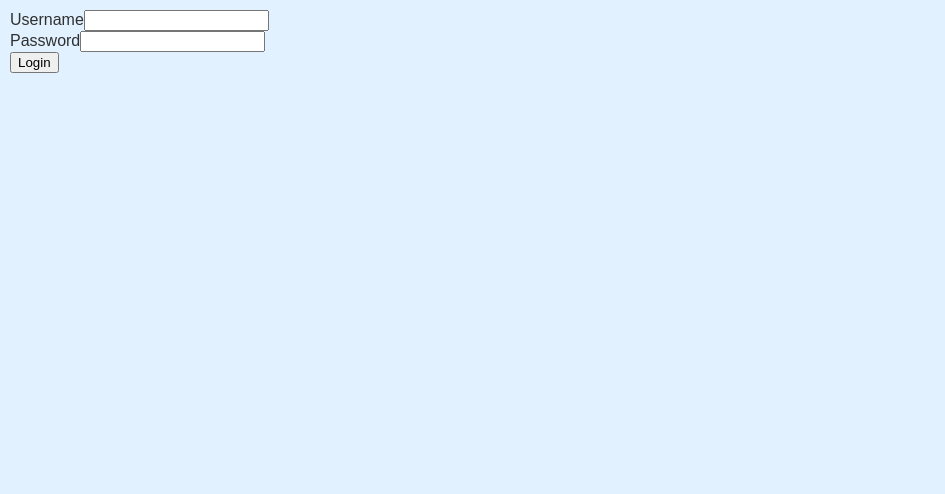
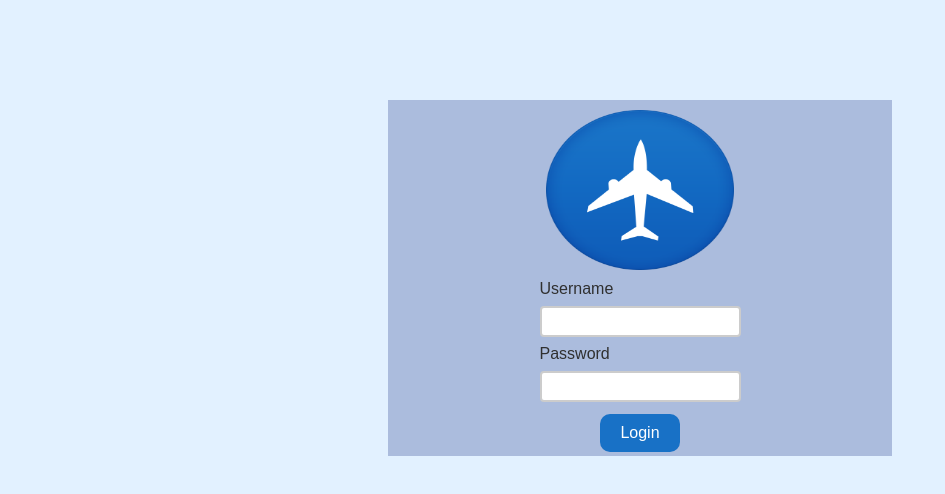
Before and after one commit to kubabukry/flight-scheduler, a React (Create React App) app in the folder front-end/: page / in a window 1280 px wide. Shown: the top 494 px of the page, without its empty margins (0-945 px from the left). Built offline with nearby package versions, Linux system fonts and the light colour scheme.

Commit message:
all styling implemented

```diff
--- a/front-end/src/components/Login.js
+++ b/front-end/src/components/Login.js
@@ -1,5 +1,6 @@
 import React from "react";
 import { useLocalState } from "../util/useLocalStorage";
+import '../styles/Login.css';
 
 export default function Login() {
     const [jwt, setJwt] = useLocalState("", "jwt");
@@ -7,6 +8,8 @@ export default function Login() {
     const [password, setPassword] = React.useState("");
     const [errorMessage, setErrorMessage] = React.useState(null);
     const [userRole, setUserRole] = React.useState(null);
+
+    let logo = `${process.env.PUBLIC_URL}/header-logo.png`;
 
     function handleSubmit() {
 
@@ -55,26 +58,27 @@ export default function Login() {
     }
 
     return (
-        <form>
-            <div>
+        <form className="authentication-container">
+            <img className="authentication-logo" src={logo} alt="logo" />
+            <div className="login-container">
                 <label htmlFor="username">Username</label>
-                <input
+                <input className="authentication-input"
                     id="username"
                     type="text"
                     value={login}
                     onChange={e => setLogin(e.target.value)}
                 />
             </div>
-            <div>
+            <div className="password-containter">
                 <label htmlFor="password">Password</label>
-                <input
+                <input className="authentication-input"
                     id="password"
                     type="password"
                     value={password}
                     onChange={e => setPassword(e.target.value)}
                 />
             </div>
-            <button type="button" onClick={() => handleSubmit()}>Login</button>
+            <button className="authentication-button" type="button" onClick={() => handleSubmit()}>Login</button>
             {errorMessage && <p>{errorMessage}</p>}
         </form>
     );
--- a/front-end/src/components/Operations.js
+++ b/front-end/src/components/Operations.js
@@ -34,7 +34,7 @@ export default function Operations(){
     const handleSubmitDuration = () => {
         if (!newDuration || isNaN(newDuration) || newDuration < 1) {
             setShowNotification(true);
-            setTimeout(() => setShowNotification(false), 3000);
+            setTimeout(() => setShowNotification(false), 6000);
         } else {
             fetch(`http://localhost:8080/operation/update/${selectedOperation.id}`, {
             method: 'PUT',
@@ -86,19 +86,23 @@ export default function Operations(){
                         </tbody>
                     </table>
                 </div>
-                    <div>
-                        <div>
+                <div className="change-container">
+                    <div className="change-elements">
+                        <div className="change-input-title">
+                        <div className="change-title">
                             Selected Operation: {selectedOperation ? selectedOperation.name : 'None'}
                         </div>
-                        <input
+                        <input className="change-input"
                             id="num"
                             type="number"
                             value={newDuration}
                             onChange={e => setNewDuration(e.target.value)}
                         />
-                        <button type="button" onClick={handleSubmitDuration}>Submit</button>
+                        </div>
+                        <button className="change-button" type="button" onClick={handleSubmitDuration}>Submit</button>
                         {showNotification && <div className="notification-operations">Provided incorrect data</div>}
                     </div>
+                </div>
             </div>
     );
 }
--- a/front-end/src/styles/Admin.css
+++ b/front-end/src/styles/Admin.css
@@ -31,6 +31,14 @@
     border-radius: 4px;
 }
 
+.tasks-table-row:hover {
+    background-color: var(--secondary-color);
+}
+
+.tasks-table-row {
+    transition-duration: 0.4s;
+}
+
 .input-button-container {
     display: flex;
     align-items: center;
--- a/front-end/src/styles/ChangeTable.css
+++ b/front-end/src/styles/ChangeTable.css
@@ -39,3 +39,64 @@
 .change-table-row:hover{
     background-color: var(--secondary-color);
 }
+
+.change-container {
+    display: flex;
+    align-items: center;
+    justify-content: center;
+}
+
+.change-title {
+    display: flex;
+    font-weight: 700;
+    font-family: Arial, Helvetica, sans-serif;
+    align-items: center;
+}
+
+.change-elements {
+    display: flex;
+    flex-direction: column;
+}
+
+.change-input {
+    width: 40%;
+    padding-top: 6px;
+    padding-bottom: 6px;
+    margin: 8px 0;
+    box-sizing: border-box;
+    border: 2px solid #ccc;
+    border-radius: 4px;
+}
+
+.change-input-title {
+    display: flex;
+    flex-direction: row;
+    justify-content: space-between;
+}
+
+.change-button {
+    display: block;
+    width: 100%;
+    background-color: var(--accent-color);
+    border: none;
+    color: white;
+    padding: 10px 20px;
+    text-align: center;
+    text-decoration: none;
+    display: inline-block;
+    font-size: 16px;
+    margin: 4px 2px;
+    transition-duration: 0.4s;
+    cursor: pointer;
+    border-radius: 10px;
+}
+
+.notification-operations
+.notificatin-resources {
+    display: flex;
+    margin: 10px;
+    padding: 10px;
+    background-color: var(--secondary-color);
+    color: var(--text-color);
+    border-radius: 5px;
+}
--- a/front-end/src/styles/Flights.css
+++ b/front-end/src/styles/Flights.css
@@ -15,6 +15,11 @@
 }
 .flights-table-row {
     border-bottom: 1px solid #ddd;
+    transition-duration: 0.4s;
+}
+
+.flights-table-row:hover {
+    background-color: var(--secondary-color);
 }
 
 .flights-table-header-cell:first-child {
--- a/front-end/src/styles/Header.css
+++ b/front-end/src/styles/Header.css
@@ -62,7 +62,6 @@
 
 #header .right-section .user {
     order: 2;
-    align-items: top;
 }
 
 #header .right-section .user .user-icon {
--- /dev/null
+++ b/front-end/src/styles/Login.css
@@ -0,0 +1,40 @@
+.authentication-container {
+    margin-top: 100px;
+    margin-left: 30%;
+    margin-right: 30%;
+    display: flex;
+    flex-direction: column;
+    align-items: center;
+    background-color: var(--secondary-color);
+}
+
+.authentication-logo {
+    width: 188.02px;
+    height: 160px;
+    margin: 10px;
+}
+
+.authentication-button {
+    display: flex;
+    background-color: var(--accent-color);
+    border: none;
+    color: white;
+    padding: 10px 20px;
+    text-align: center;
+    text-decoration: none;
+    display: inline-block;
+    font-size: 16px;
+    margin: 4px 2px;
+    transition-duration: 0.4s;
+    cursor: pointer;
+    border-radius: 10px;
+}
+
+.authentication-input {
+    display: flex;
+    padding: 6px 10px;
+    margin: 8px 0;
+    box-sizing: border-box;
+    border: 2px solid #ccc;
+    border-radius: 4px;
+}
--- a/front-end/src/styles/Schedules.css
+++ b/front-end/src/styles/Schedules.css
@@ -27,6 +27,11 @@
 
 .tasks-table-row {
     border-bottom: 1px solid #ddd;
+    transition-duration: 0.4s;
+}
+
+.tasks-table-row:hover {
+    background-color: var(--secondary-color);
 }
 
 .tasks-table-header-cell,
```
Also changed, not shown: front-end/src/components/Resources.js (+34 -42 lines).
